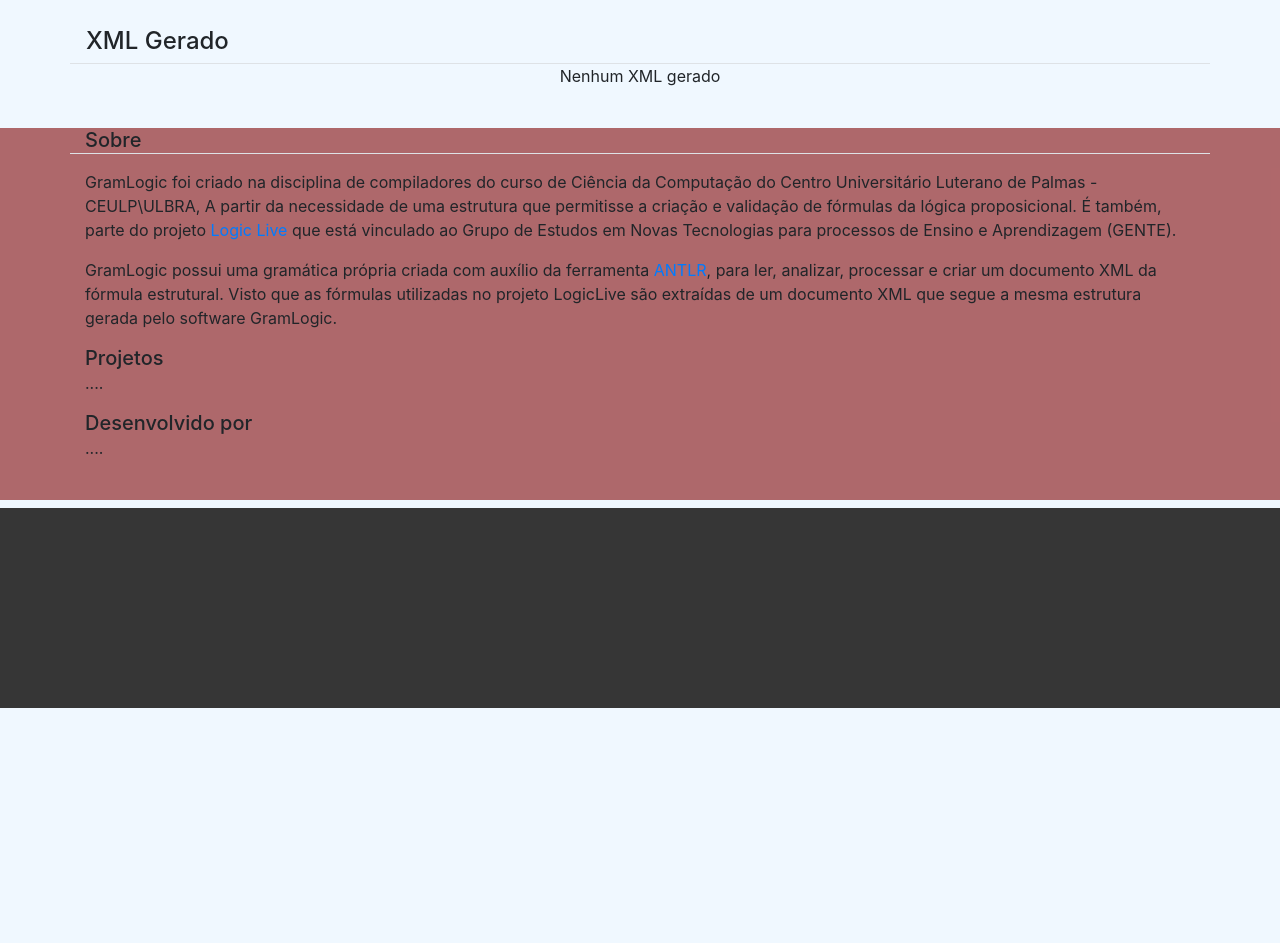
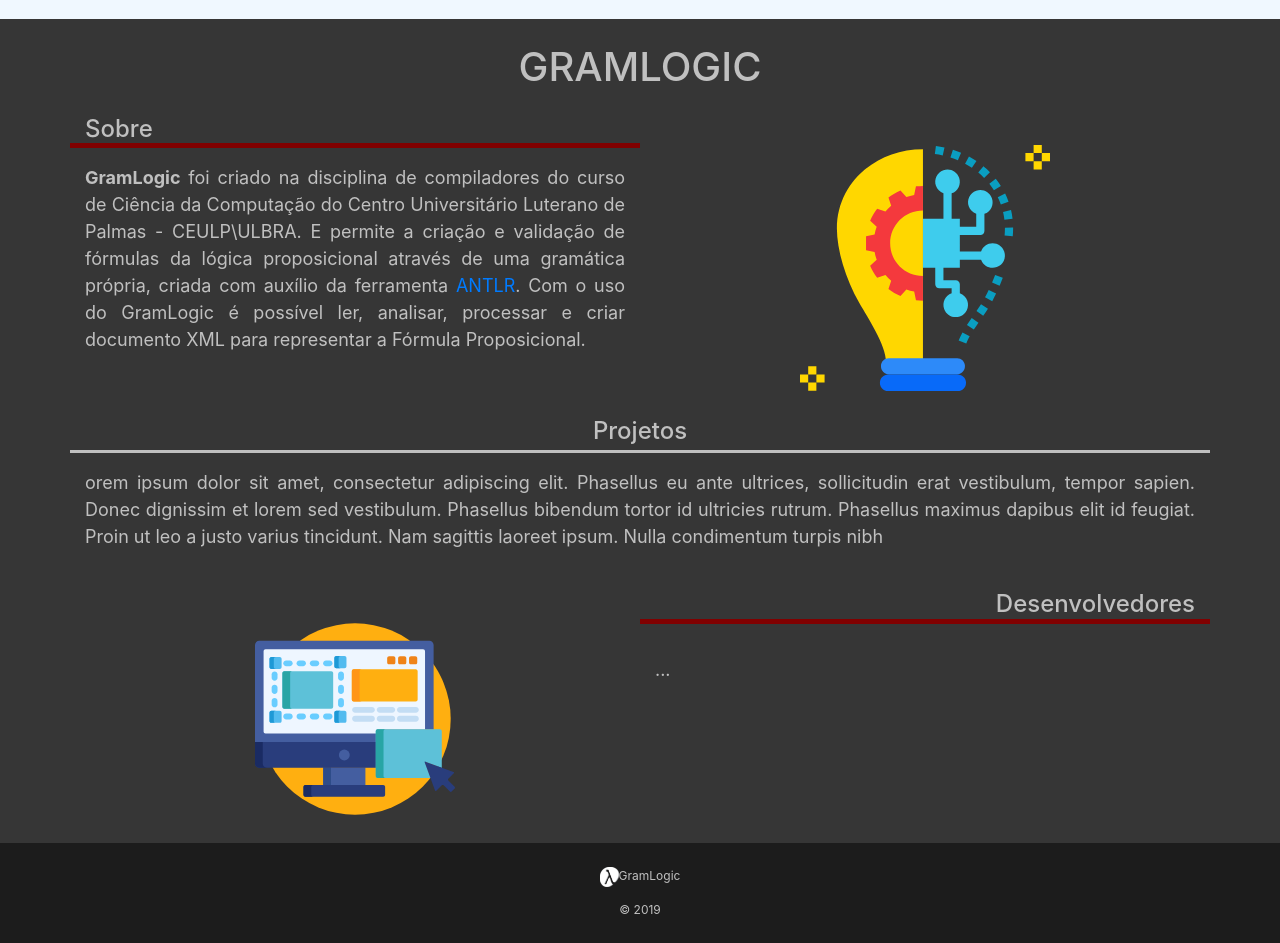
Before and after one commit to VicenteDNL/GramLogic_MIGRADO_PARA_ORGANIZACAO, a plain HTML site: page index.html in a window 1280 px wide. Shown: the part 1357-2300 px from the top of the page. Before the commit the page ends 2065 px from the top, so only its background shows below. Drawn offline with nearby package versions, Linux system fonts and the light colour scheme.

Commit message:
interface up

```diff
--- a/css/custom/style.css
+++ b/css/custom/style.css
@@ -9,9 +9,16 @@
     color: #F0F8FF;
 }
 .estulo-fundo{
-    background-color: 	#80000094;
+    background-color: #363636;
 
 }
+.cor-fundo5{
+    background-color: #1C1C1C
+    ;
+
+}
+
+
 
 .cor-fundo4{
     background-color: #363636;
@@ -45,3 +52,27 @@
 .border-vermelho{
     border-color: #B22222!important;
 }
+
+.border-vermelho1{
+    border-top-width: 5px!important;
+    border-color: #800000 !important;
+}
+
+.border-vermelho2{
+    border-top-width: 3px!important;
+    border-color: #C0C0C0 !important;
+}
+
+.cor-texto{
+    color:	#C0C0C0
+}
+
+.estilo-texto{
+    color:	#C0C0C0;
+    font-size: 18px;
+}
+
+.estilo-texto1{
+    color:	#C0C0C0;
+    font-size: 12px;
+}
--- a/index.html
+++ b/index.html
@@ -23,7 +23,7 @@
 
         <!--Navbar -->
         <nav class="navbar navbar-expand-lg navbar-dark bg-dark px-5 cor-fundo shadow-sm sticky-top">
-            <a class="navbar-brand mr-2" href="#">
+            <a class="navbar-brand mr-2" href="#inicio">
                 <img src="/img/logo.png" height="50" class="d-inline-block align-top" alt="">
                 <span class="h2">GramLogic</span>
             </a>
@@ -33,21 +33,25 @@
             <div class="collapse navbar-collapse" id="navbarText">
                 <ul class="navbar-nav mr-auto">
                     <li class="nav-item">
-                        <a class="nav-link" href="#">Sobre <span class="sr-only">(current)</span></a>
+                        <a class="nav-link" href="#criarXML">Criar XML</a>
                     </li>
                     <li class="nav-item">
-                        <a class="nav-link" href="#">Projetos</a>
+                        <a class="nav-link" href="#sobre">Sobre <span class="sr-only">(current)</span></a>
                     </li>
                     <li class="nav-item">
-                        <a class="nav-link" href="#">Desenvolvedores</a>
+                        <a class="nav-link" href="#projetos">Projetos</a>
                     </li>
+                    <li class="nav-item">
+                        <a class="nav-link" href="#desenvolvedores">Desenvolvedores</a>
+                    </li>
+
                 </ul>
                 <span class="navbar-text">
                     Gramática da Lógica Proposicional
                 </span>
             </div>
         </nav>
-        <img src="/img/fundo.jpg" class="img-fluid" alt="Imagem responsiva">
+        <img src="/img/fundo.jpg" class="img-fluid" alt="Imagem responsiva"  id="inicio">
 
 
         <div class="container mt-5 my-0 py-0">
@@ -205,7 +209,7 @@
 
                 </div>
 
-                <span class="h4 text-center ml-3 mt-5">Criação e Validação da Fórmula</span>
+                <span class="h4 text-center ml-3 mt-5" id="criarXML">Criação e Validação da Fórmula</span>
                 <div class="col-12 border-top border-vermelho mb-3">
                     <div class=" container text-left my-3">
                         <p>Esta área é destinada para criação da sua fórmula lógica. Sê você já sabe as regras da nossa gramática siga em frente e crie sua fórmula. Caso contrário vá até a sessão superior (<a class="" href="#">clique aqui</a>). Para entender nossa gramática.</p>
@@ -224,47 +228,92 @@
                             </div>
                         </div>
                     </form>
-                </div>
-
-
-                <span class="h4 text-center ml-3 mt-5">XML Gerado</span>
-                <div class="col-12 border-top mb-3">
                     <div class="container text-center">
                         <p id="resul">Nenhum XML gerado</p>
                         <a id="resultado" href="#" onclick="gerarXML()"class=""></a>
                     </div>
                 </div>
+            </div>
+        </div>
+
+
+        <div class="container-fluid estulo-fundo mb-0">
+            <div class="container pt-3 mb-0 pb-0">
+                <div class="row">
+                    <div class="col-12 text-center mt-2 mb-4">
+                        <span class="h1 cor-texto ">GRAMLOGIC</span>
+                    </div>
+                    <div class="col-12">
+                    <span class="h4  cor-texto" id="sobre">Sobre</span>
+                    </div>
+                    <div class="col-6 border-top border-vermelho1 pb-4">
+                        <p class="mt-3 text-justify estilo-texto"> <b>GramLogic</b> foi criado na disciplina de compiladores do curso de Ciência da Computação do Centro Universitário Luterano de Palmas - CEULP\ULBRA. E permite a criação e validação de fórmulas da lógica proposicional através de  uma gramática própria, criada com auxílio da ferramenta <a href="#">ANTLR</a>. Com o uso do GramLogic é possível ler, analisar, processar e criar documento XML para representar a  Fórmula Proposicional.</p>
+                    </div>
+                    <div class="col-6 pb-4 d-flex align-items-center">
+                            <img src="/img/inovi.svg" class="rounded mx-auto d-block" alt="..." height="250">
+                    </div>
+
+                </div>
+
+                <div class="row">
+                    <div class="col-12 text-center">
+                        <span class="h4  cor-texto " id="projetos">Projetos</span>
+                    </div>
+                    <div class="col-12 border-top border-vermelho2  mt-1 pt-3 pb-4">
+                            <p class="mb-3 text-justify estilo-texto" >orem ipsum dolor sit amet, consectetur adipiscing elit. Phasellus eu ante ultrices, sollicitudin erat vestibulum, tempor sapien. Donec dignissim et lorem sed vestibulum. Phasellus bibendum tortor id ultricies rutrum. Phasellus maximus dapibus elit id feugiat. Proin ut leo a justo varius tincidunt. Nam sagittis laoreet ipsum. Nulla condimentum turpis nibh</p>
+                        </div>
+
+                </div>
+
+
+                <div class="row">
+                    <div class="col-12 text-right">
+                    <span class="h4 cor-texto" id="desenvolvedores">Desenvolvedores</span>
+                    </div>
+                    <div class="col-6 pb-4 d-flex align-items-center">
+                            <img src="/img/ux.svg" class="rounded-lg mx-auto d-block" alt="..." height="200">
+
+                    </div>
+                    <div class="col-6 pb-4 border-top border-vermelho1 pt-3  ">
+                            <p class="mt-3 text-justify estilo-texto">...</p>
+                    </div>
+                </div>
+
+
 
             </div>
         </div>
 
+        <div class="footer cor-fundo5">
+            <div class="container-fluid cor-fundo5">
 
-        <div class="container-fluid my-2 estulo-fundo">
-            <div class="container ">
-                <div class="row">
-                    <div class="col-12">
-                        <span class="h5 text-center">Sobre</span>
-                    </div>
-                    <div class="col-12 border-top pb-4">
-                        <p class="mt-3">GramLogic foi criado na disciplina de compiladores do curso de Ciência da Computação do Centro Universitário Luterano de Palmas - CEULP\ULBRA, A  partir da necessidade de uma estrutura que permitisse a criação e validação de fórmulas da lógica proposicional. É também, parte do projeto  <a href="#">Logic Live</a> que está vinculado ao Grupo de Estudos em Novas Tecnologias para processos de Ensino e Aprendizagem (GENTE).</p>
-                        <p class="mb-3">GramLogic possui uma gramática própria criada com auxílio da ferramenta <a href="#">ANTLR</a>, para ler, analizar, processar e criar um documento XML da fórmula estrutural. Visto que as fórmulas utilizadas no projeto  LogicLive são extraídas de um documento XML que segue a mesma estrutura gerada pelo software GramLogic.</p>
-                        <span class="h5 text-center">Projetos</span>
-                        <p>....</p>
-                        <span class="h5 text-center">Desenvolvido por</span>
-                        <p>....</p>
+                <div class="col d-flex justify-content-center">
+                    <div class="row mt-4">
+                            <img src="/img/logo.png" class="rounded-lg" alt="..." height="20">
+                            <p class="estilo-texto1">GramLogic</p>
                     </div>
 
                 </div>
+                <div class="col d-flex justify-content-center">
+                        <div class="row mb-2">
+                                <p class="estilo-texto1"> © 2019</p>
+                        </div>
+
+                    </div>
             </div>
         </div>
 
+       <script>
+       $('a').on('click', function(e) {
+	e.preventDefault();
+	var id = $(this).attr('href'),
+			targetOffset = $(id).offset().top;
+	$('html, body').animate({
+		scrollTop: targetOffset - 100
+    }, 500);
 
-
-        <nav class="navbar sticky-bottom cor-fundo4" style="height: 200px;">
-                <!-- <a class="navbar-brand" href="#">Sticky top</a> -->
-        </nav>
-
-
+});
+       </script>
 
         <script type="text/javascript" src="/lib/FileSaver.min.js" ></script>
         <script type="text/javascript" src="/js/dist/base.js"></script>
```
Also changed, not shown: img/gramlogic.jpg (added), img/inovi.svg (added), img/ux.svg (added), js/dist/base.js.
